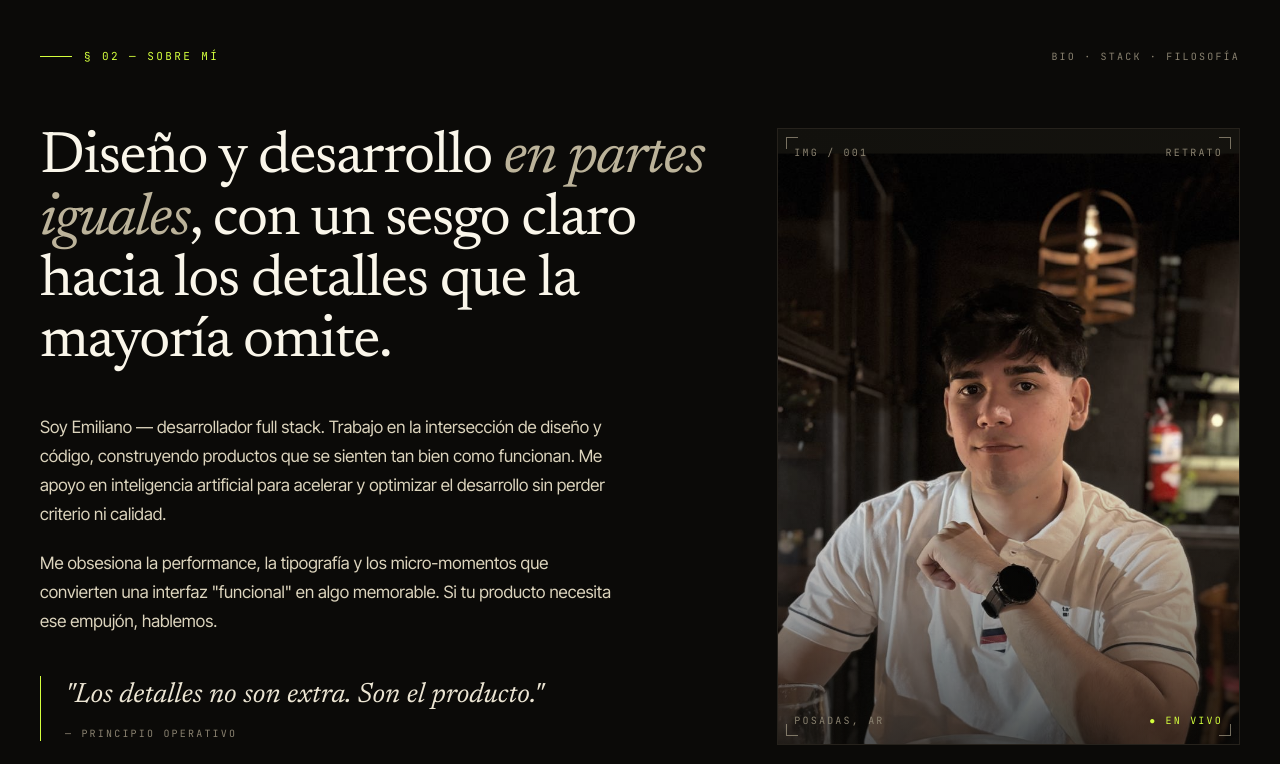
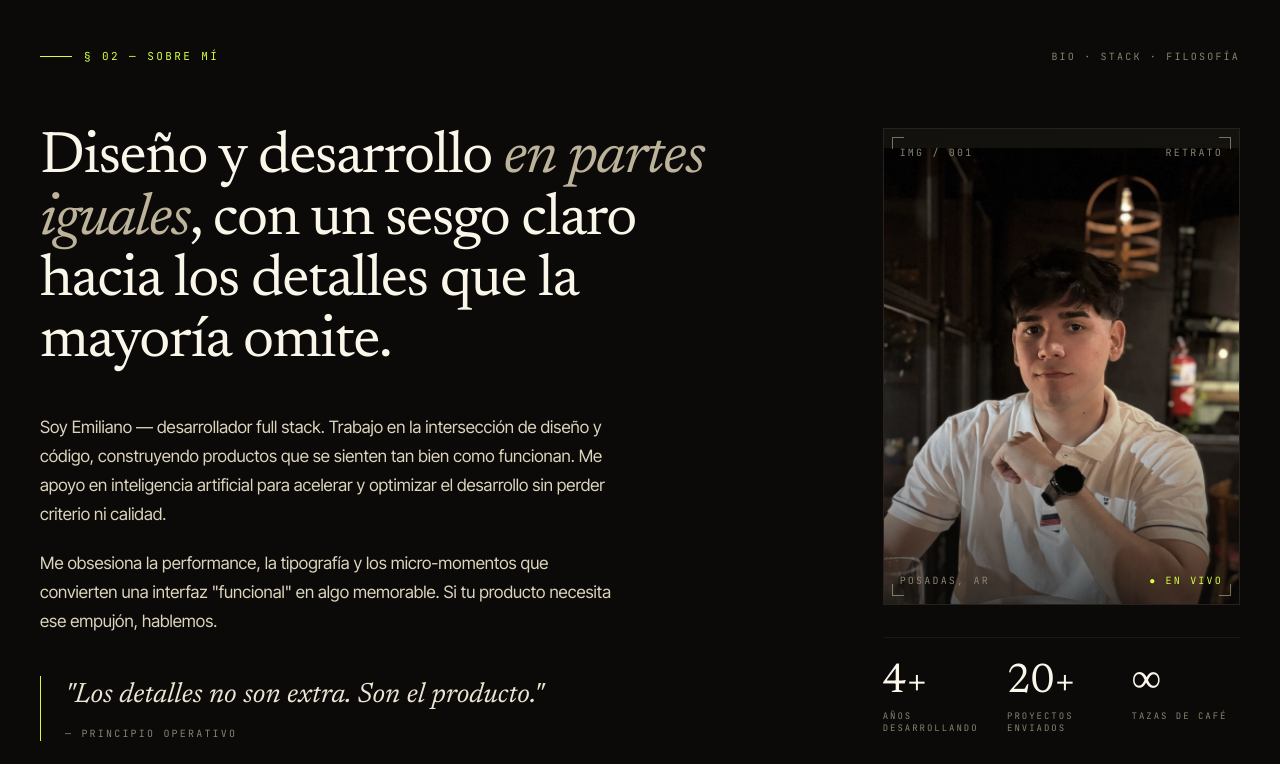
Before and after one commit to EmiAndz/Portfolio, a React (Vite) app: page / in a window 1280 px wide. Shown: the part 1300-2064 px from the top of the page. Built offline with nearby package versions, Linux system fonts and the light colour scheme.

Commit message:
About: achicar columna de la foto (5 a 4 columnas) para un cuadro más compacto

```diff
--- a/src/components/About.jsx
+++ b/src/components/About.jsx
@@ -73,7 +73,7 @@ export default function About() {
             whileInView={{ opacity: 1, y: 0 }}
             viewport={{ once: true, margin: '-100px' }}
             transition={{ duration: 0.8, delay: 0.15 }}
-            className="md:col-span-5 md:col-start-8"
+            className="md:col-span-4 md:col-start-9"
           >
             <div className="aspect-[3/4] border border-ink-700 relative overflow-hidden bg-gradient-to-br from-ink-900 to-ink-850 group">
               {/* Monograma fallback (visible si no hay foto) */}
```
